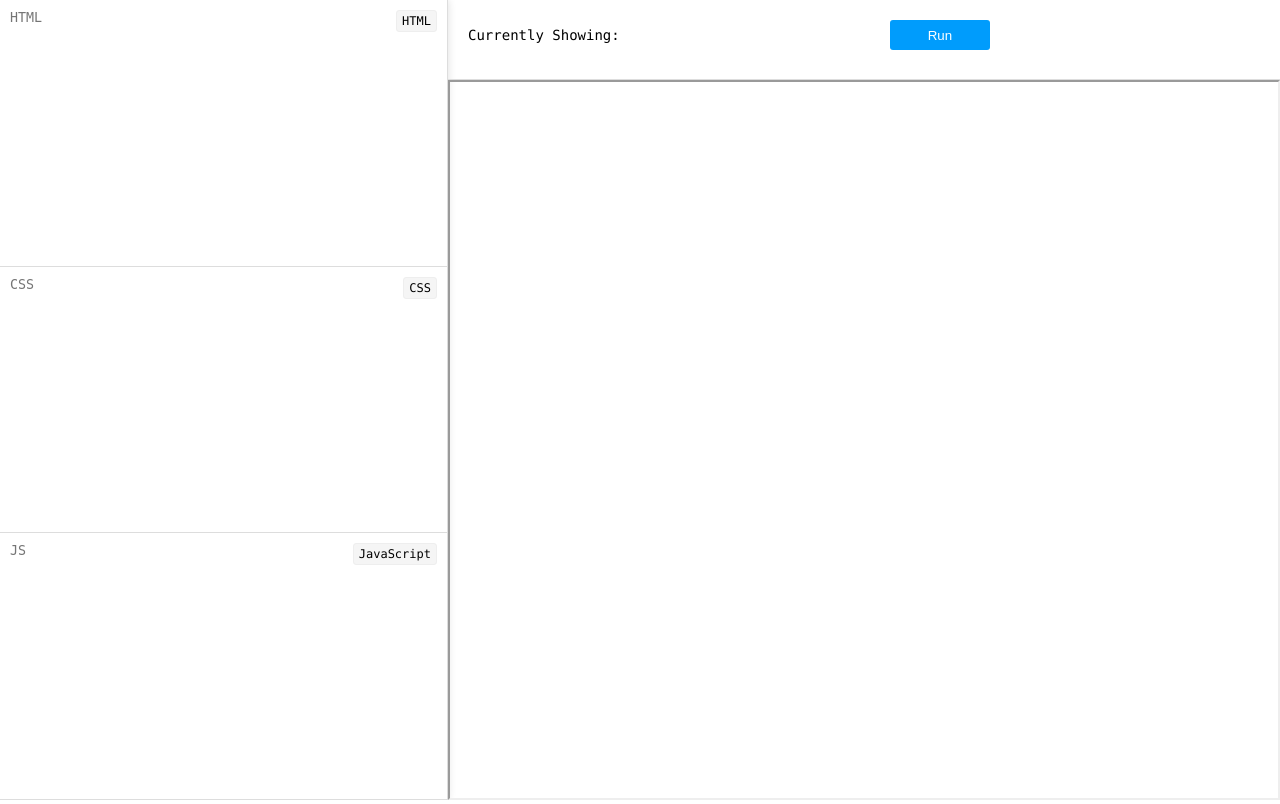
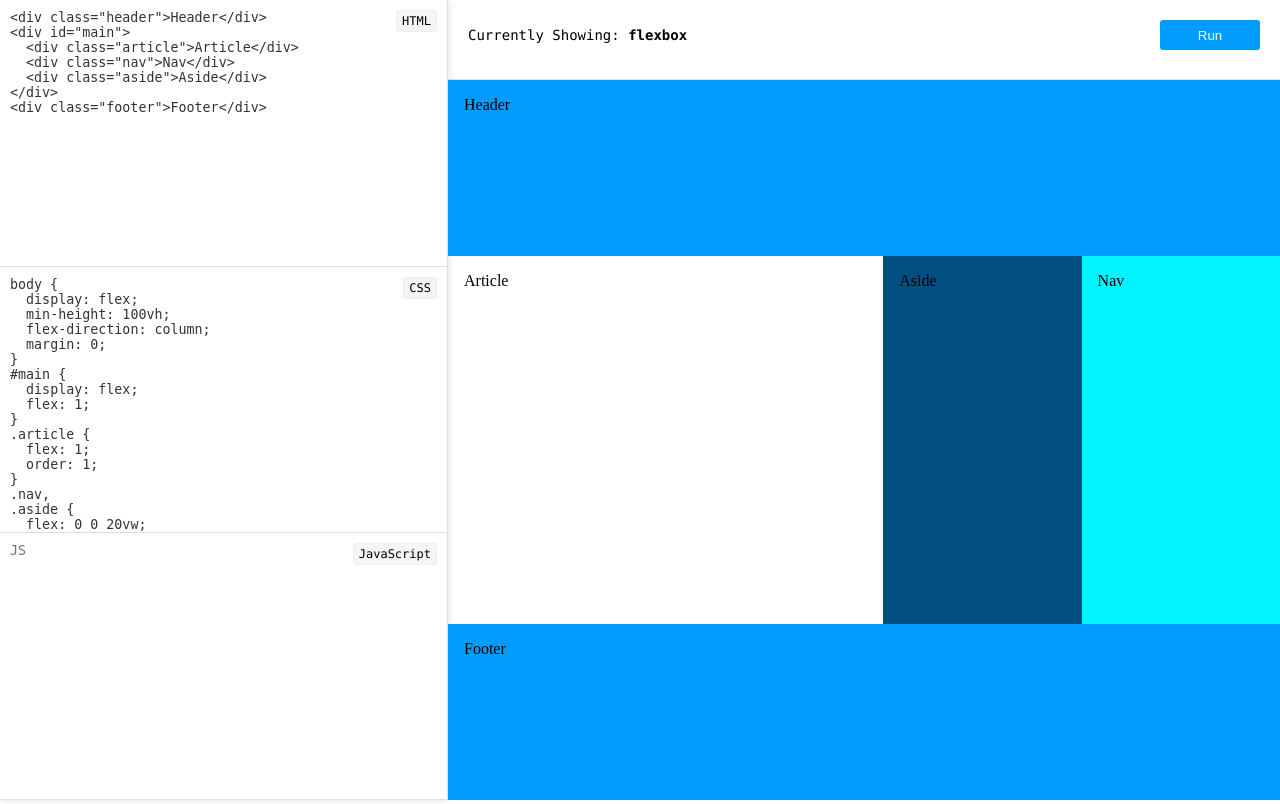
Before and after one commit to SwarajGK/codepen, a PHP site: page / in a window 1280 px wide. Run offline with PHP 8.4, Linux system fonts and the light colour scheme.

Commit message:
added new structure

```diff
--- a/css/style.css
+++ b/demo-css/style.css
@@ -1,5 +1,5 @@
 .run-wrapper {
-  text-align: center;
+  text-align: right;
 }
 
 .run-button {
@@ -16,6 +16,9 @@
   background-color: #236999;
 }
 
+.main {
+  height: 100%;
+}
 
 * {
   margin: 0;
@@ -40,6 +43,7 @@
   border-bottom: 1px solid #ddd;
   padding: 20px;
   height: 10%;
+  box-shadow: 0 0 8px #ddd;
 }
 
 html, body, .demo {
@@ -96,4 +100,5 @@ h3 {
   width: 100%;
   height: 580px;
   min-height: 90%;
+  border: 0;
 }
--- /dev/null
+++ b/demo-script/app.js
@@ -0,0 +1,69 @@
+var html = document.getElementById('html'),
+  css = document.getElementById('css'),
+  js = document.getElementById('js'),
+  runButton = document.getElementById('run'),
+  code = document.getElementById('code').contentWindow.document;
+
+function updateCode(htmlText, cssText, jsText, property) {
+  code.open();
+  if (property === 'svg') {
+    html.value = htmlText;
+  } else if (htmlText) {
+    html.value = process(htmlText);
+  }
+  if (cssText) {
+    css.value = cssText;
+  }
+  if (jsText) {
+    js.value = jsText;
+  }
+  code.writeln(html.value + '<style>' + css.value + '</style><script>' + js.value + '</script>');
+  code.close();
+}
+
+function addEvent(evnt, elem, func) {
+  if (elem.addEventListener) {
+    elem.addEventListener(evnt, func, false);
+  } else if (elem.attachEvent) {
+    elem.attachEvent('on' + evnt, func);
+  } else {
+    elem['on' + evnt] = func;
+  }
+}
+
+function addListners() {
+  addEvent('click', runButton, function() {
+    updateCode();
+  });
+}
+
+function addScript(fileSrc, helperFnc) {
+  var head = document.getElementsByTagName('head')[0],
+    script = document.createElement('script');
+  script.type = 'text/javascript';
+  script.onreadystatechange = function() {
+    if (this.readyState == 'complete' || this.readyState == 'loaded') {
+      helperFnc();
+    }
+  };
+  script.onload = helperFnc;
+  script.onerror = function redirectToGoogle() {
+    debugger;
+    window.location.replace('http://www.google.com');
+  };
+  script.src = fileSrc;
+  head.appendChild(script);
+}
+
+function fetchJs(property) {
+  addScript('/properties/' + property + '.js', function() {
+    var codeData = window.getData();
+    updateCode(codeData.html, codeData.css, codeData.js, property);
+    document.getElementById('title-text').innerText = property;
+  });
+}
+
+window.onload = function() {
+  addListners();
+  fetchJs(window.property);
+};
--- a/script/utils.js
+++ b/demo-script/utils.js
@@ -1,13 +1,15 @@
+// eslint-disable-next-line no-unused-vars
 function process(str) {
-  var div = document.createElement("div");
+  var div = document.createElement('div');
   div.innerHTML = str;
 
   return format(div, 0).innerHTML;
 }
 
 function format(node, level) {
-  var indentBefore = new Array(level++ + 1).join("  "),
-    indentAfter = new Array(level - 1).join("  "),
+  // eslint-disable-next-line no-plusplus
+  var indentBefore = new Array(level++ + 1).join('  '),
+    indentAfter = new Array(level - 1).join('  '),
     textNode;
   for (var i = 0; i < node.children.length; i++) {
     var lineStart = '\n';
@@ -20,13 +22,14 @@ function format(node, level) {
     format(node.children[i], level);
 
     if (node.lastElementChild == node.children[i]) {
-      textNode = document.createTextNode("\n" + indentAfter);
+      textNode = document.createTextNode('\n' + indentAfter);
       node.appendChild(textNode);
     }
   }
   return node;
 }
 
+// eslint-disable-next-line no-unused-vars
 function substring(value, start, end) {
   var trimString = '';
   end = typeof end === 'string' ? end : value.length;
@@ -38,31 +41,31 @@ function substring(value, start, end) {
   return trimString;
 }
 
-
 function split(value, splitter) {
-  var splittedValues = [];
-  var currentValue = "";
+  var splittedValues = [],
+    currentValue = '';
   for (var i = 0; i < value.length; i++) {
     if (value.charAt(i) === splitter) {
       splittedValues.push(currentValue);
-      currentValue = "";
+      currentValue = '';
     } else {
-      currentValue = currentValue + value.charAt(i);
+      currentValue += value.charAt(i);
     }
   }
   splittedValues.push(currentValue);
   return splittedValues;
 }
 
+// eslint-disable-next-line no-unused-vars
 function getQuerystring(key) {
-  var search = window.location.search;
-  var query = '';
+  var search = window.location.search,
+    query = '';
   for (var j = 0; j < search.length; j++) {
     if (j !== 0) {
-      query = query + search.charAt(j);
+      query += search.charAt(j);
     }
   }
-  var vars = split(query, "&");
+  var vars = split(query, '&');
   for (var i = 0; i < vars.length; i++) {
     var pair = split(vars[i], '=');
     if (pair[0] == key) {
--- a/index.html
+++ b/index.html
@@ -1,9 +1,12 @@
+<!-- <!DOCTYPE html>
 <html>
 
 <head>
+  <meta charset="UTF-8">
+  <meta name="viewport" content="width=device-width, initial-scale=1.0">
+  <meta name="robots" content="noindex" />
   <title>Code Editor</title>
-  <meta name="viewport" content="width=device-width, initial-scale=1" />
-  <link rel="stylesheet" href="./css/style.css" />
+  <link href="./demo-css/style.css" rel="stylesheet" type="text/css">
 </head>
 
 <body>
@@ -28,8 +31,49 @@
       <iframe class="demo-main" id="code"></iframe>
     </div>
   </div>
-  <script type="text/javascript" src="./script/utils.js"></script>
-  <script type="text/javascript" src="./script/app.js"></script>
+  <script type="text/javascript" src="./demo-script/utils.js"></script>
+  <script type="text/javascript" src="./demo-script/app.js"></script>
 </body>
 
+</html> -->
+
+<!DOCTYPE html>
+<html lang="en">
+<head>
+  <meta charset="UTF-8">
+  <meta name="viewport" content="width=device-width, initial-scale=1.0">
+  <meta name="robots" content="noindex" />
+  <title>Code Editor</title>
+  <link href="/demo-css/style.css" rel="stylesheet" type="text/css">
+</head>
+<body>
+  <div class="main">
+    <div class="aside">
+      <div>
+        <span>HTML</span>
+        <textarea class="blocks" id="html" placeholder="HTML"></textarea>
+      </div>
+      <div><span>CSS</span><textarea class="blocks" id="css" placeholder="CSS"></textarea></div>
+      <div><span>JavaScript</span>
+        <textarea class="blocks" id="js" placeholder="JS"></textarea>
+      </div>
+    </div>
+    <div class="demo">
+      <div class="header">
+        <h3>Currently Showing: <strong id="title-text"></strong></h3>
+        <div class="run-wrapper">
+          <button id="run" class="run-button">Run</button>
+        </div>
+      </div>
+      <iframe class="demo-main" id="code"></iframe>
+    </div>
+  </div>
+  <script type="text/javascript">
+    // NOTE: Keep adding new properties to the constant file in ruby
+    // We check if prperty exist then only render this page, otherwise keep the default
+    var property = "flexbox";
+  </script>
+  <script type="text/javascript" src="/demo-script/utils.js"></script>
+  <script type="text/javascript" src="/demo-script/app.js"></script>
+</body>
 </html>
--- a/properties/backdrop-filter.js
+++ b/properties/css-filters.js
@@ -21,7 +21,7 @@ function backdropFilterCss() {
     '.content {'+ '\n' +
     '  width: 300px;'+ '\n' +
     '  margin: 0 auto;'+ '\n' +
-    '  backdrop-filter: grayscale(1) blur(5px);'+ '\n' +
+    '  filter: blur(5px);'+ '\n' +
     '}'
   );
 }
--- a/script/app.js
+++ /dev/null
@@ -1,74 +0,0 @@
-var html = document.getElementById("html");
-var css = document.getElementById("css");
-var js = document.getElementById("js");
-var runButton = document.getElementById("run");
-var code = document.getElementById("code").contentWindow.document;
-
-function updateCode(htmlText, cssText, jsText, property) {
-  code.open();
-  if (property === 'svg') {
-    html.value = htmlText;
-  } else if (htmlText) {
-    html.value = process(htmlText);
-  }
-  if (cssText) {
-    css.value = cssText;
-  }
-  if (jsText) {
-    js.value = jsText;
-  }
-  code.writeln(
-    html.value +
-      "<style>" +
-      css.value +
-      "</style>" +
-      "<script>" +
-      js.value +
-      "</script>"
-  );
-  code.close();
-}
-
-function addEvent(evnt, elem, func) {
-  if (elem.addEventListener) {
-    elem.addEventListener(evnt,func,false);
-  } else if (elem.attachEvent) {
-    elem.attachEvent("on"+evnt, func);
-  } else {
-    elem["on"+evnt] = func;
-  }
-}
-
-function addListners() {
-  addEvent('click', runButton, function () {
-    updateCode();
-  });
-}
-
-function addScript(fileSrc, helperFnc) {
-   var head = document.getElementsByTagName('head')[0];
-   var script = document.createElement('script');
-   script.type = 'text/javascript';
-   script.onreadystatechange = function () {
-      if (this.readyState == 'complete' || this.readyState == 'loaded') {
-        helperFnc();
-      }
-   }
-   script.onload = helperFnc;
-   script.src = fileSrc;
-   head.appendChild(script);
-}
-
-function fetchJs(property) {
-  addScript('./properties/'+property+'.js', function () {
-    var codeData = getData();
-    updateCode(codeData.html, codeData.css, codeData.js, property);
-    document.getElementById('title-text').innerText = property;
-  })
-}
-
-window.onload = function () {
-  var property = getQuerystring("property");
-  addListners();
-  fetchJs(property);
-};
```
Also changed, not shown: properties/calc.js (+47 -23 lines), properties/css-grid.js (renamed from properties/grid.js), properties/css-sticky.js (renamed from properties/sticky.js), properties/flexbox.js (renamed from properties/flex.js).
